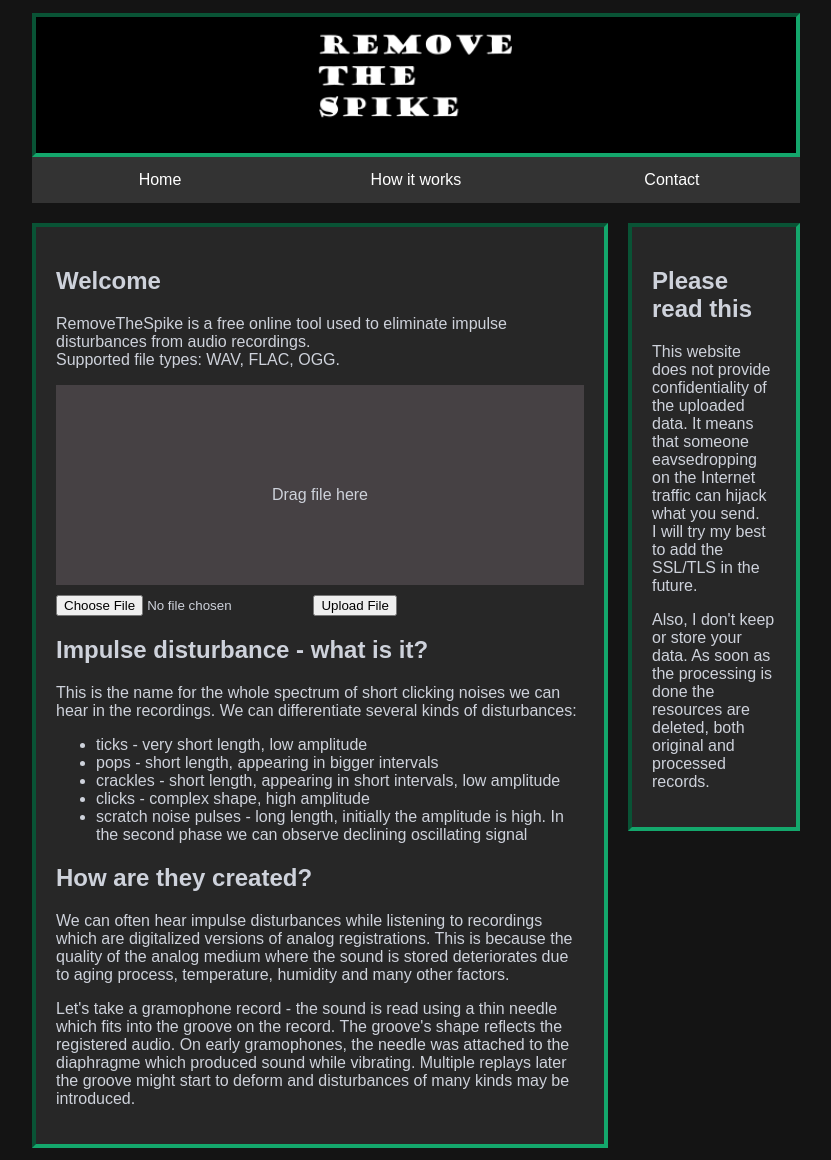
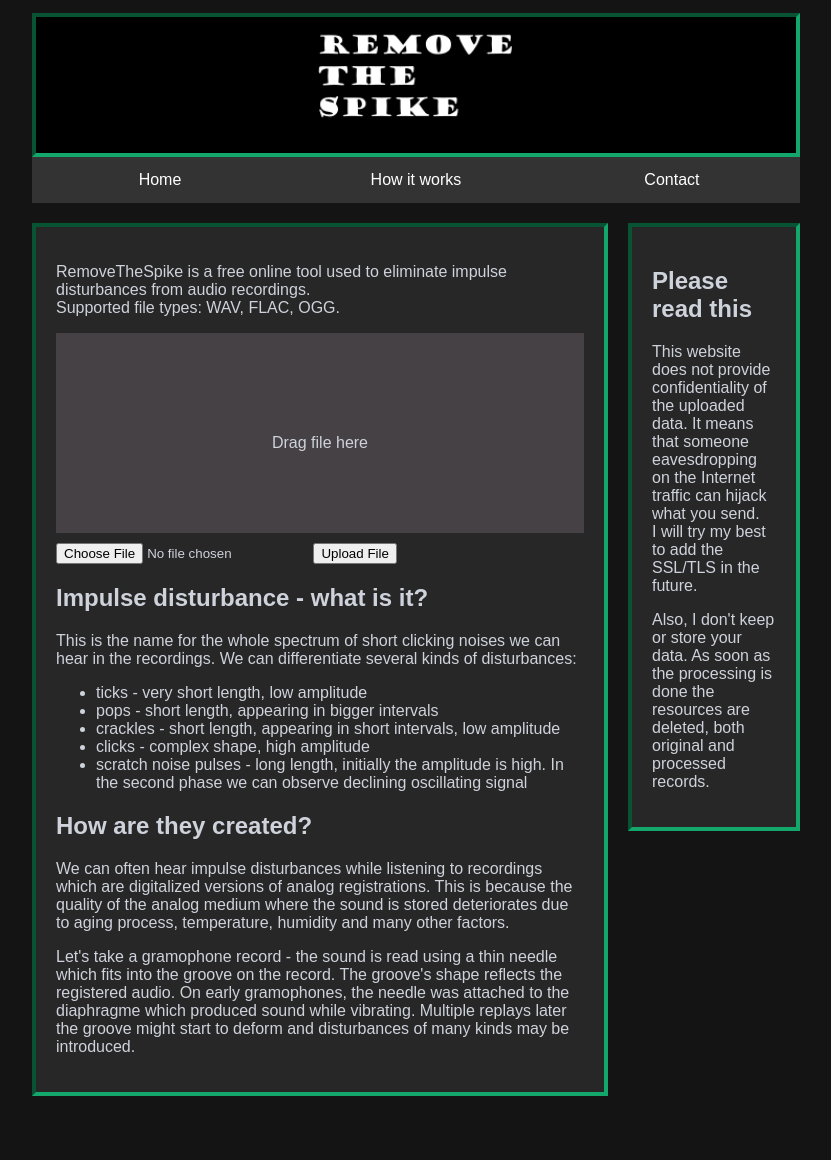
Before and after one commit to Areklis909/RemoveTheSpike_Web, a PHP site: page / in a window 1280 px wide. Shown: the whole page, without its empty margins (224-1055 px from the left). After the commit the page ends 1096 px from the top, so only its background shows below. Run offline with PHP 8.4, Linux system fonts and the light colour scheme.

Commit message:
Fix typos

```diff
--- a/index.php
+++ b/index.php
@@ -8,7 +8,7 @@
 
 			<div class="leftcolumn">
 				<div class="card">
-					<h2>Welcome</h2>
+					<!-- <h2>Improve the quality of you audio files!</h2> -->
 					<p>
 						RemoveTheSpike is a free online tool used to eliminate impulse disturbances from audio recordings.
 						</br>
@@ -52,7 +52,7 @@
 					<h2>Please read this</h2>
 					<p>
 						This website does not provide confidentiality of the uploaded data.
-						It means that someone eavsedropping on the Internet traffic can hijack what you send.
+						It means that someone eavesdropping on the Internet traffic can hijack what you send.
 						</br>
 						I will try my best to add the SSL/TLS in the future.
 					</p>
```
